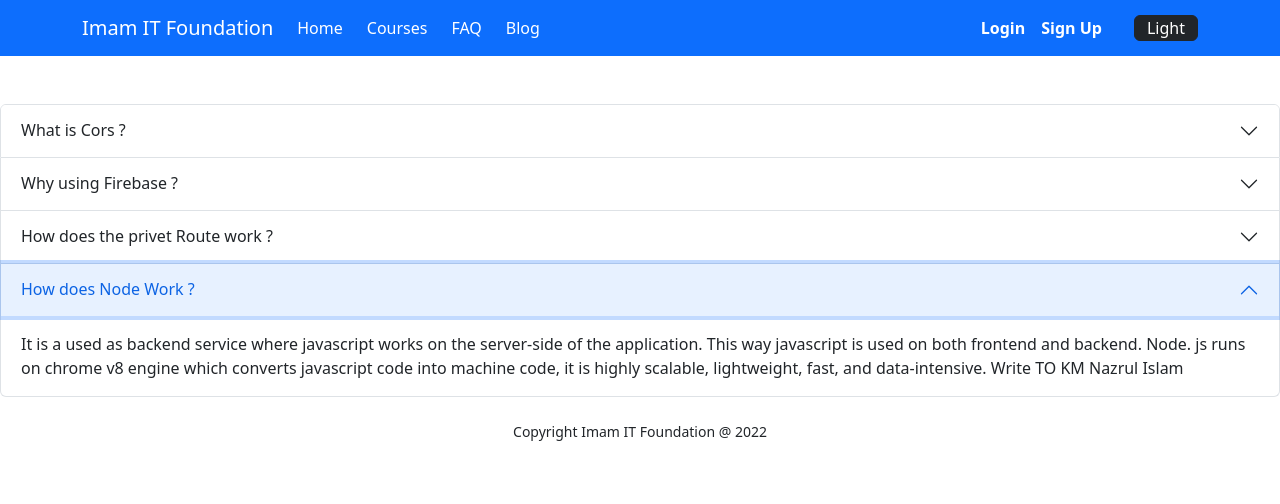
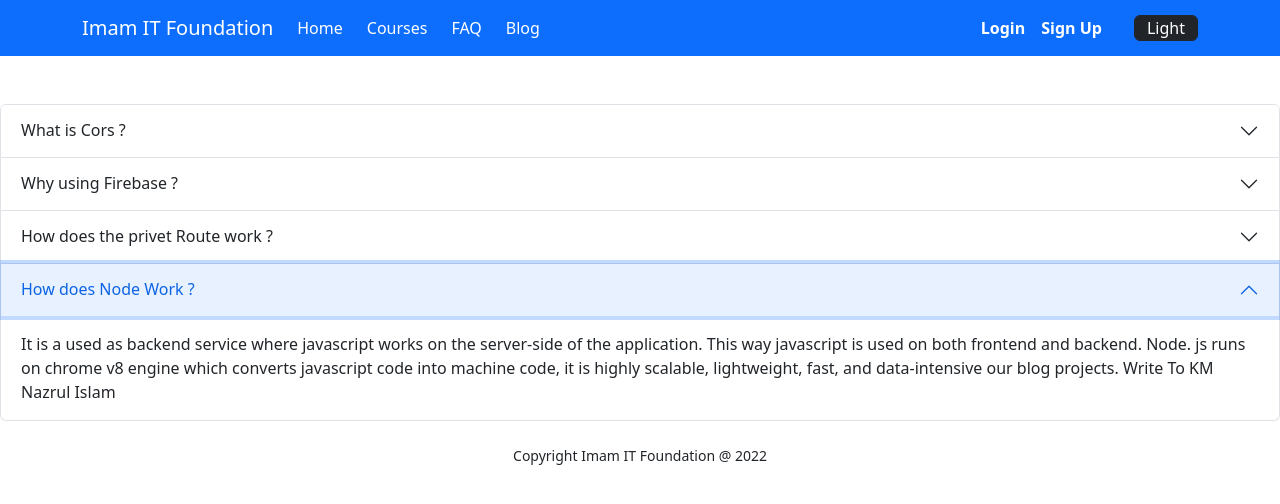
Before and after one commit to Km-Nazrul-Islam/imam-it-client, a React (Create React App) app: page /blog in a window 1280 px wide. Both pictures are taken after a click on the button "How does Node Work ?". Shown: the top 504 px of the page. Built offline with nearby package versions, Linux system fonts and the light colour scheme; no server answers.

Commit message:
New Text Added

```diff
--- a/src/Pages/Blog/Blog/Blog.js
+++ b/src/Pages/Blog/Blog/Blog.js
@@ -57,7 +57,8 @@ const Blog = () => {
             server-side of the application. This way javascript is used on both
             frontend and backend. Node. js runs on chrome v8 engine which
             converts javascript code into machine code, it is highly scalable,
-            lightweight, fast, and data-intensive. Write TO KM Nazrul Islam
+            lightweight, fast, and data-intensive our blog projects. Write To KM
+            Nazrul Islam
           </Accordion.Body>
         </Accordion.Item>
       </Accordion>
```
